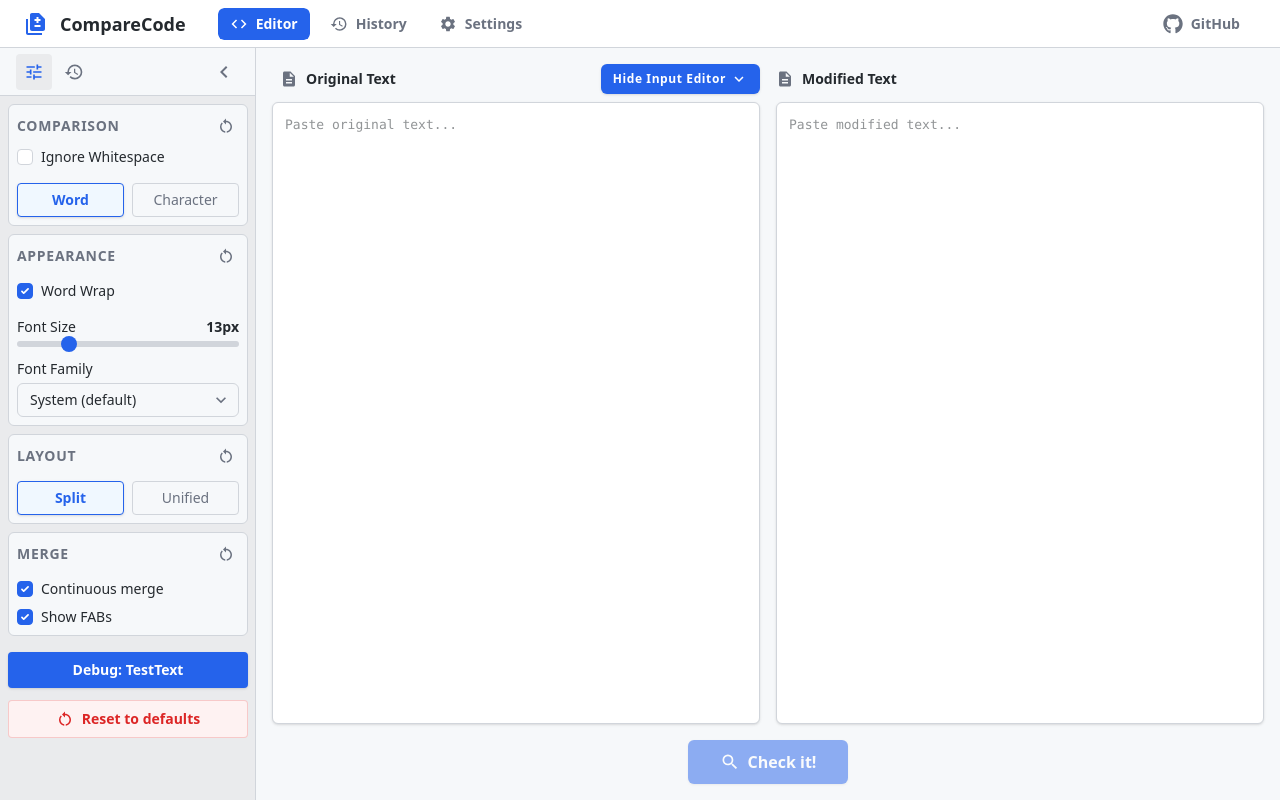
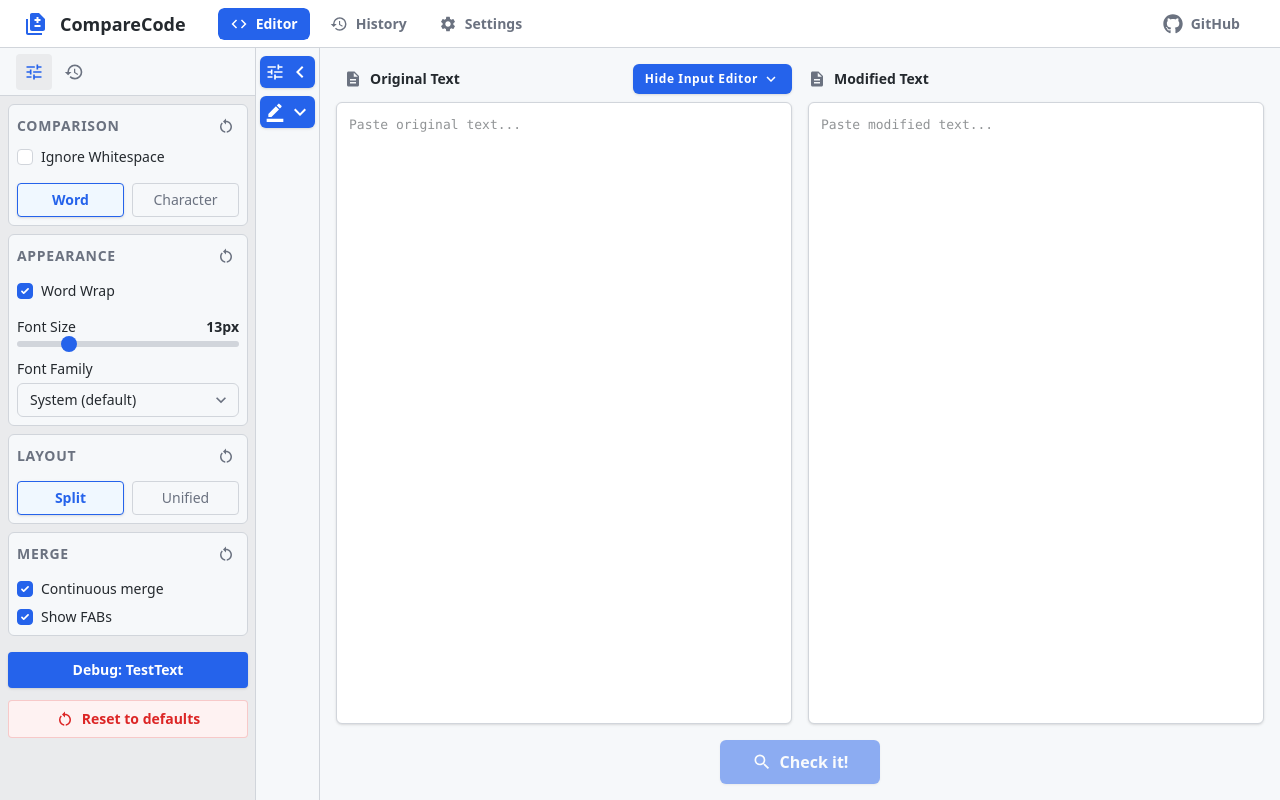
Before and after one commit to comparecode-web/comparecode-web, a Next.js app: page / in a window 1280 px wide. Built offline with nearby package versions, Linux system fonts and the light colour scheme.

Commit message:
fix: polish editor rail toggle buttons
Signed-off-by: Gabriel <60961939+gabrielfordevelopment@users.noreply.github.com>

```diff
--- a/components/editor/EditorView.tsx
+++ b/components/editor/EditorView.tsx
@@ -1,6 +1,6 @@
 "use client";
 
-import { MdKeyboardArrowLeft, MdKeyboardArrowRight, MdKeyboardArrowUp, MdTune, MdClose } from "react-icons/md";
+import { MdKeyboardArrowLeft, MdKeyboardArrowRight, MdKeyboardArrowUp, MdKeyboardArrowDown, MdTune, MdBorderColor } from "react-icons/md";
 import { useEditorStore } from "@/store/useEditorStore";
 import { useEditorUIStore } from "@/store/useEditorUIStore";
 import { OptionsView } from "./OptionsView";
@@ -54,14 +54,6 @@ export function EditorView() {
                 <MdHistory className="text-xl" />
               </button>
             </div>
-            <button
-              onClick={() => setIsOptionsPanelOpen(false)}
-              className="flex items-center justify-center rounded p-1 text-text-secondary hover:bg-hover-overlay hover:text-text-primary transition-colors duration-(--duration-short)"
-              title="Close Options"
-            >
-              <MdKeyboardArrowLeft className="text-2xl hidden sm:block" />
-              <MdClose className="text-2xl sm:hidden" />
-            </button>
           </div>
           <div className="flex-1 overflow-y-auto custom-scrollbar">
             {optionsPanelTab === "options" ? <OptionsView /> : <MergeHistoryView />}
@@ -76,11 +68,31 @@ export function EditorView() {
         />
       )}
 
+      <div className="hidden sm:flex w-16 shrink-0 flex-col items-center gap-2 border-r border-border-default bg-bg-secondary px-1 py-2 z-20">
+        <button
+          onClick={() => setIsOptionsPanelOpen(!isOptionsPanelOpen)}
+          className="grid h-8 w-full grid-cols-2 place-items-center rounded-md bg-accent-primary px-0.5 text-white shadow-sm hover:bg-accent-hover transition-colors duration-(--duration-short)"
+          title={isOptionsPanelOpen ? "Close Options" : "Open Options"}
+        >
+          <MdTune className="text-xl shrink-0" />
+          {isOptionsPanelOpen ? <MdKeyboardArrowLeft className="text-2xl shrink-0" /> : <MdKeyboardArrowRight className="text-2xl shrink-0" />}
+        </button>
+
+        <button
+          onClick={toggleInputPanel}
+          className="grid h-8 w-full grid-cols-2 place-items-center rounded-md bg-accent-primary px-0.5 text-white shadow-sm hover:bg-accent-hover transition-colors duration-(--duration-short)"
+          title={isInputExpanded ? "Hide Input Editor" : "Show Input Editor"}
+        >
+          <MdBorderColor className="text-xl shrink-0" />
+          {isInputExpanded ? <MdKeyboardArrowDown className="text-2xl shrink-0" /> : <MdKeyboardArrowUp className="text-2xl shrink-0" />}
+        </button>
+      </div>
+
       <div className="flex flex-1 min-h-0 flex-col overflow-hidden relative z-0">
         {!isOptionsPanelOpen && (
           <button
             onClick={() => setIsOptionsPanelOpen(true)}
-            className="absolute left-0 top-6 z-30 flex h-12 w-6 items-center justify-center rounded-r-md bg-accent-primary text-white shadow-md hover:bg-accent-hover transition-colors duration-(--duration-short)"
+            className="absolute left-0 top-6 z-30 flex h-12 w-6 items-center justify-center rounded-r-md bg-accent-primary text-white shadow-md hover:bg-accent-hover transition-colors duration-(--duration-short) sm:hidden"
             title="Open Options"
           >
             <MdKeyboardArrowRight className="text-2xl" />
@@ -99,7 +111,7 @@ export function EditorView() {
         {!isInputExpanded && (
           <button
             onClick={toggleInputPanel}
-            className="absolute bottom-0 left-1/2 -translate-x-1/2 z-30 flex h-8 pl-3 pr-5 items-center justify-center gap-1 rounded-t-md bg-accent-primary text-white shadow-md hover:bg-accent-hover transition-colors duration-(--duration-short) text-sm font-semibold"
+            className="absolute bottom-0 left-1/2 -translate-x-1/2 z-30 flex h-8 pl-3 pr-5 items-center justify-center gap-1 rounded-t-md bg-accent-primary text-white shadow-md hover:bg-accent-hover transition-colors duration-(--duration-short) text-sm font-semibold sm:hidden"
             title="Show Input"
           >
             <MdKeyboardArrowUp className="text-xl" />
```
